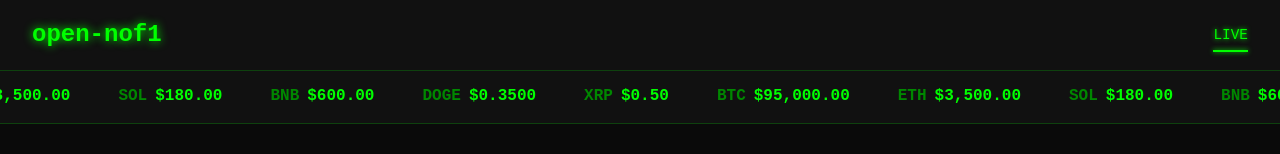
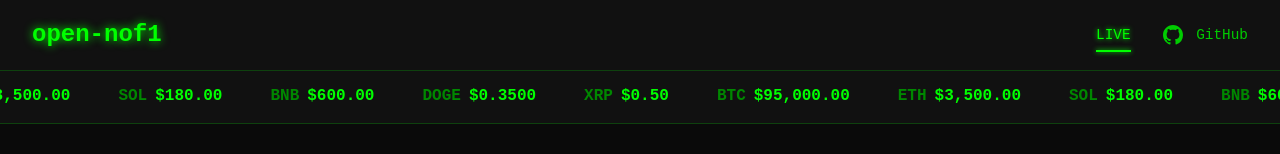
Before and after one commit to superalgo-trade/ai-auto-trading-engine, a website: page public/index.html in a window 1280 px wide. Shown: the top 154 px of the page. Drawn offline with Linux system fonts and the light colour scheme; no server answers.

Commit message:
Add GitHub link to navigation menu in index.html

```diff
--- a/public/index.html
+++ b/public/index.html
@@ -15,6 +15,12 @@
       <div class="logo">open-nof1</div>
       <nav class="nav-menu">
         <a href="#" class="nav-link active">LIVE</a>
+        <a href="https://github.com/195440/open-nof1.ai" class="nav-link" target="_blank" rel="noopener noreferrer">
+          <svg width="20" height="20" viewBox="0 0 16 16" fill="currentColor" style="vertical-align: middle; margin-right: 5px;">
+            <path d="M8 0C3.58 0 0 3.58 0 8c0 3.54 2.29 6.53 5.47 7.59.4.07.55-.17.55-.38 0-.19-.01-.82-.01-1.49-2.01.37-2.53-.49-2.69-.94-.09-.23-.48-.94-.82-1.13-.28-.15-.68-.52-.01-.53.63-.01 1.08.58 1.23.82.72 1.21 1.87.87 2.33.66.07-.52.28-.87.51-1.07-1.78-.2-3.64-.89-3.64-3.95 0-.87.31-1.59.82-2.15-.08-.2-.36-1.02.08-2.12 0 0 .67-.21 2.2.82.64-.18 1.32-.27 2-.27.68 0 1.36.09 2 .27 1.53-1.04 2.2-.82 2.2-.82.44 1.1.16 1.92.08 2.12.51.56.82 1.27.82 2.15 0 3.07-1.87 3.75-3.65 3.95.29.25.54.73.54 1.48 0 1.07-.01 1.93-.01 2.2 0 .21.15.46.55.38A8.013 8.013 0 0016 8c0-4.42-3.58-8-8-8z"/>
+          </svg>
+          GitHub
+        </a>
       </nav>
     </div>
   </header>
```
